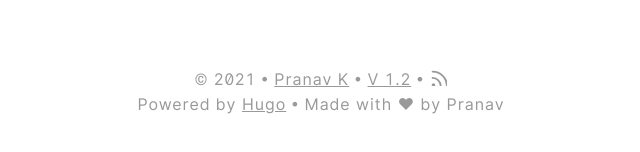
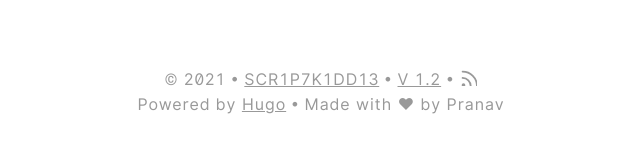
Before and after one commit to SCR1P7K1DD13/scr1p7k1dd13.github.io, a plain HTML site: page index.html in a window 1280 px wide. Shown: the part 642-794 px from the top of the page, 319-959 px from the left. Drawn offline with nearby package versions, Linux system fonts and the light colour scheme.

Commit message:
Update index.html

```diff
--- a/index.html
+++ b/index.html
@@ -150,7 +150,7 @@
     <div class="footer__inner">
         <div class="footer__content">
             <span>&copy; 2021</span>
-            <span><a href="https://scr1p7k1dd13.github.io/">Pranav K</a></span>
+            <span><a href="https://scr1p7k1dd13.github.io/">SCR1P7K1DD13</a></span>
             <span><a href="#" target="_blank" rel="noopener">V 1.2</a></span><span><a href="https://scr1p7k1dd13.github.io/posts/index.xml" target="_blank" title="rss"><svg xmlns="http://www.w3.org/2000/svg" width="18" height="18" viewBox="0 0 20 20" fill="none" stroke="currentColor" stroke-width="2" stroke-linecap="round" stroke-linejoin="round" class="feather feather-rss"><path d="M4 11a9 9 0 0 1 9 9"></path><path d="M4 4a16 16 0 0 1 16 16"></path><circle cx="5" cy="19" r="1"></circle></svg></a></span>
         </div>
     </div>
```
